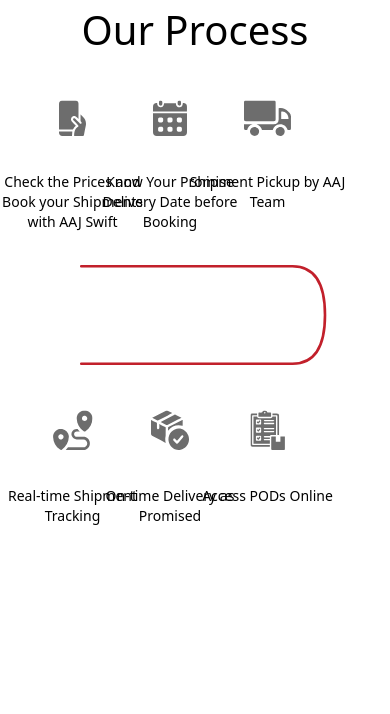
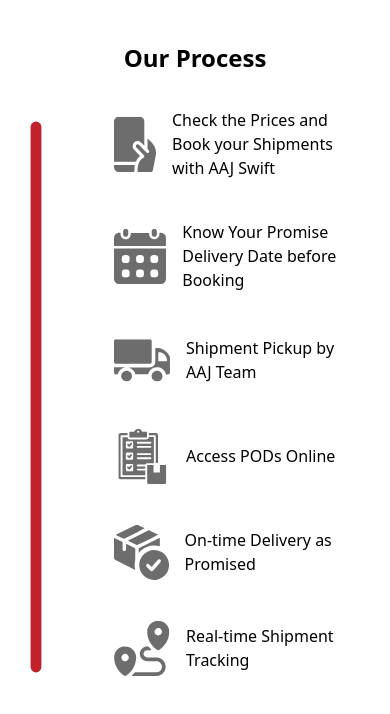
Before and after one commit to abhi8114/ui-components, a Next.js app: page / in a window 390 px wide. Shown: the top 714 px of the page. Built offline with nearby package versions, Linux system fonts and the light colour scheme.

Commit message:
progress bar-mobile optimised

```diff
--- a/src/app/components/ProgressBar.jsx
+++ b/src/app/components/ProgressBar.jsx
@@ -7,6 +7,7 @@
   trackColor = "#C2202B",
   trackBgColor = "#F8F2F2",
   borderWidth = 8,
+  mobBorderWidth = 12,
 }) => {
   const [currentProgress, setCurrentProgress] = useState(0);
   const [totalLength, setTotalLength] = useState(0);
@@ -32,10 +33,10 @@
       stopPercentage: 35, // Specific stopping percentage for this SVG
     },
     {
-      svg: "/fifth.svg",
-      text: "Real-time Shipment Tracking",
+      svg: "/third.svg",
+      text: "Access PODs Online",
       position: "bottom",
-      stopPercentage: 100, // Specific stopping percentage for this SVG
+      stopPercentage: 65, // Specific stopping percentage for this SVG
     },
     {
       svg: "/fourth.svg",
@@ -43,18 +44,16 @@
       position: "bottom",
       stopPercentage: 82, // Specific stopping percentage for this SVG
     },
-
     {
-      svg: "/third.svg",
-      text: "Access PODs Online",
+      svg: "/fifth.svg",
+      text: "Real-time Shipment Tracking",
       position: "bottom",
-      stopPercentage: 65, // Specific stopping percentage for this SVG
+      stopPercentage: 100, // Specific stopping percentage for this SVG
     },
-
   ];
 
   const hardcodedPath = "M-550,10 H100 Q200,10 200,160 Q200,310 100,310 H-550";
-
+  const mobhardCodedPath = "M10,0 L10,600";
   // Calculate the total length of the hardcoded path
   useEffect(() => {
     const pathElement = document.createElementNS(
@@ -63,6 +62,25 @@
     );
     pathElement.setAttribute("d", hardcodedPath);
     setTotalLength(pathElement.getTotalLength());
+  }, []);
+
+  const [mobileTotalLength, setMobileTotalLength] = useState(0);
+  useEffect(() => {
+    // Calculate total length for desktop path
+    const desktopPathElement = document.createElementNS(
+      "http://www.w3.org/2000/svg",
+      "path"
+    );
+    desktopPathElement.setAttribute("d", hardcodedPath);
+    setTotalLength(desktopPathElement.getTotalLength());
+
+    // Calculate total length for mobile path
+    const mobilePathElement = document.createElementNS(
+      "http://www.w3.org/2000/svg",
+      "path"
+    );
+    mobilePathElement.setAttribute("d", mobhardCodedPath);
+    setMobileTotalLength(mobilePathElement.getTotalLength());
   }, []);
 
   useEffect(() => {
@@ -89,10 +107,10 @@
 
   return (
     <div id="progress-section" className="relative z-50 h-[200vh]">
-      <div className="flex justify-center">
+      <div className="sm:flex justify-center hidden ">
         <p className="text-[40px]">Our Process</p>
       </div>
-      <div className="sticky top-10">
+      <div className="sticky top-10 hidden sm:block">
         <div className="relative">
           {/* Top Content */}
           <div className="absolute top-2 -left-[25px] w-full">
@@ -106,7 +124,7 @@
                     className="absolute transform -translate-x-1/2 flex flex-col items-center"
                     style={{
                       left: `${(index + 1) * 25}%`, // Adjust positioning as needed
-                      color:  "#000000",
+                      color: "#000000",
                       transition: "color 0.3s ease-in-out",
                     }}
                   >
@@ -209,7 +227,74 @@
           </svg>
         </div>
       </div>
+      {/* Progress Indicator for mobile */}
+      <div className="block sm:hidden sticky top-10 ">
+        <p className="text-[24px] font-semibold flex justify-center ">Our Process</p>
+        <div className="block sm:hidden">
+      {/* This container will remain fixed until unpinned */}
+
+        <div className=" mt-4 flex relative gap-2">
+          <div className="">
+            <svg
+              viewBox="-30 0 100 620"
+              width="100%"
+
+              preserveAspectRatio="xMidYMid meet"
+              className="mt-6 w-[90px] h-[580px] "
+            >
+              {/* Background Track */}
+              <path
+                d={mobhardCodedPath}
+                fill="none"
+                stroke={trackBgColor}
+                strokeWidth={mobBorderWidth}
+                strokeLinecap="round"
+                strokeLinejoin="round"
+              />
+              {/* Progress Track */}
+              <path
+                d={mobhardCodedPath}
+                fill="none"
+                stroke={trackColor}
+                strokeWidth={mobBorderWidth}
+                strokeLinecap="round"
+                strokeLinejoin="round"
+                strokeDasharray={mobileTotalLength}
+                strokeDashoffset={Math.max(
+                  mobileTotalLength - (mobileTotalLength * currentProgress) / 100,
+                  0
+                )}
+                style={{ transition: "stroke-dashoffset 0.3s ease-in-out" }}
+              />
+            </svg>
+          </div>
+
+          {/* Content section */}
+          <div className="w-2/3 px-4 py-4 flex flex-col space-y-10">
+            {stopContent.map((step, index) => {
+              const isActive = currentProgress >= step.stopPercentage;
+              return (
+                <div key={index} className="flex items-center space-x-4">
+                  <img
+                    src={step.svg}
+                    alt="Step Icon"
+                    className="w-14 h-14 transition-all duration-300"
+                    style={{
+                      filter: isActive
+                        ? "brightness(0) saturate(100%) invert(18%) sepia(70%) saturate(3000%) hue-rotate(340deg) brightness(90%) contrast(90%)"
+                        : "grayscale(100%) brightness(80%)",
+                    }}
+                  />
+                  <p className="text-[16px]">{step.text}</p>
+                </div>
+              );
+            })}
+          </div>
+        </div>
+      </div>
     </div>
+  </div>
+
   );
 };
 
--- a/src/app/page.js
+++ b/src/app/page.js
@@ -13,6 +13,7 @@
     {/* <TrackingTimeline /> */}
     {/* <CardsBasedUI /> */}
 
+
    </div>
   );
 }
--- a/tailwind.config.mjs
+++ b/tailwind.config.mjs
@@ -11,6 +11,10 @@
         background: "var(--background)",
         foreground: "var(--foreground)",
       },
+      screens: {
+       'mob-m': '375px',
+       'mob-l': '425px',
+      },
     },
   },
   plugins: [],
```
